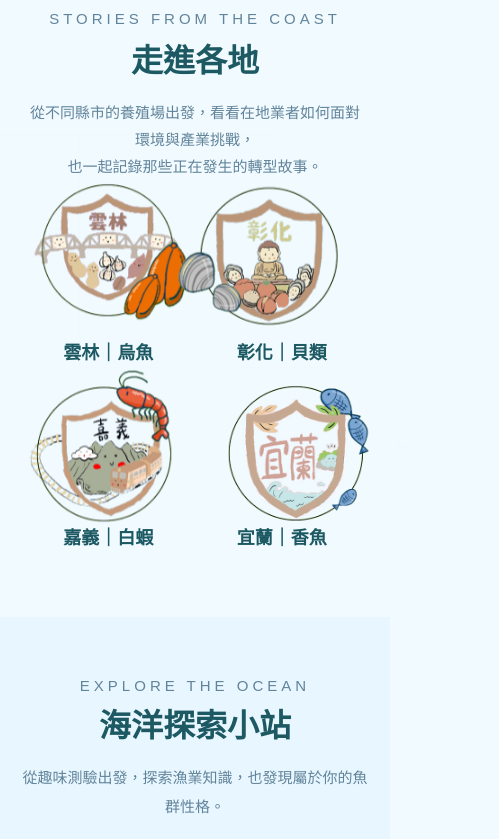
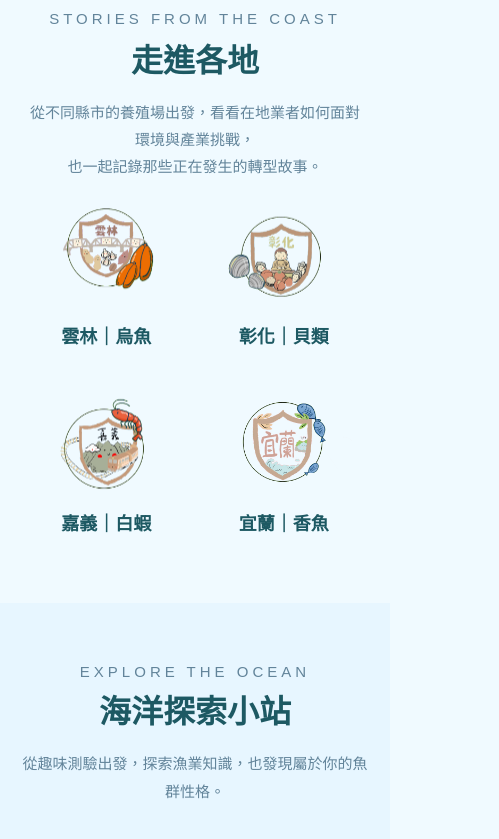
Before and after one commit to wandy1060182-crypto/2224, a plain HTML site: page index.html in a window 390 px wide. Shown: the part 1160-1999 px from the top of the page, 499 px wide, since content can reach past the window. Drawn offline with Linux system fonts and the light colour scheme; a web font is replaced by a local one.

Commit message:
Add files via upload

```diff
--- a/index.html
+++ b/index.html
@@ -2020,6 +2020,52 @@
             }
         }
 
+        /* ===== 手機版：調整走進各地框圖大小與間距 ===== */
+@media (max-width: 600px) {
+
+    .fisheries-cards {
+        column-gap: 20px;
+        row-gap: 42px;
+    }
+
+    .county-image-wrap {
+        width: min(100%, 145px);
+        overflow: hidden;
+        margin-bottom: 14px;
+    }
+
+    .county-image-wrap .county-frame {
+        transform: scale(1.65);
+    }
+
+    /* 烏魚框圖 */
+    .frame-roe {
+        --frame-scale: 1.65;
+        --frame-x: 0px;
+        --frame-y: 0px;
+    }
+
+    /* 蛤蠣框圖 */
+    .frame-clam {
+        --frame-scale: 1.65;
+        --frame-x: 0px;
+        --frame-y: 0px;
+    }
+
+    /* 蝦子框圖 */
+    .frame-shrimp {
+        --frame-scale: 1.65;
+        --frame-x: 0px;
+        --frame-y: 0px;
+    }
+
+    /* 魚框圖 */
+    .frame-fish {
+        --frame-scale: 1.65;
+        --frame-x: 0px;
+        --frame-y: 0px;
+    }
+}
 
 
     </style>
```
